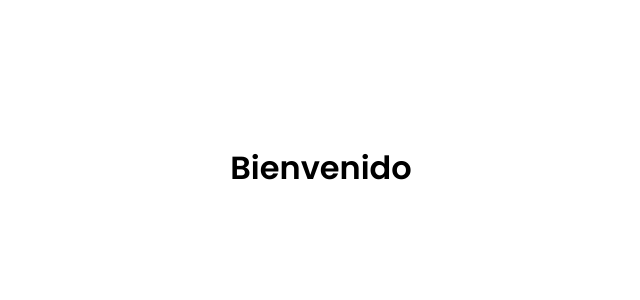
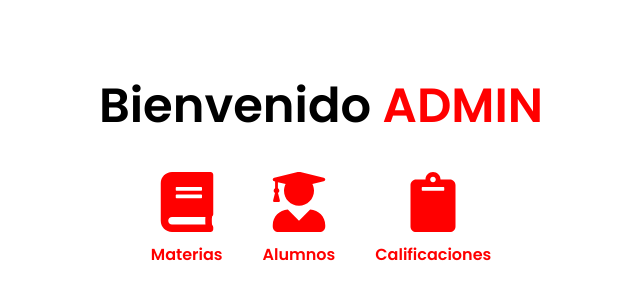
Before and after one commit to id-Romero/red, a React (Vite) app: page /welcome in a window 1280 px wide. Shown: the part 232-532 px from the top of the page, without its empty margins (319-959 px from the left). Built offline with nearby package versions, Linux system fonts and the light colour scheme.

Commit message:
Welcome Screen
Se realizo el diseño y funcionamiento de la pantalla de bienvenuda

```diff
--- a/package.json
+++ b/package.json
@@ -10,11 +10,11 @@
     "preview": "vite preview"
   },
   "dependencies": {
+    "prop-types": "^15.8.1",
     "react": "^18.3.1",
     "react-dom": "^18.3.1",
-    "prop-types": "^15.8.1",
-    "react-router-dom": "^6.22.1",
-    "react-icons": "^5.0.1"
+    "react-icons": "^5.4.0",
+    "react-router-dom": "^6.22.1"
   },
   "devDependencies": {
     "@eslint/js": "^9.9.1",
--- a/src/App.jsx
+++ b/src/App.jsx
@@ -10,6 +10,9 @@ function App() {
         <Routes>
           <Route path="/" element={<Login />} />
           <Route path="/welcome" element={<Welcome />} />
+          <Route path='/materias' element={<h1>Materias</h1>} />
+          <Route path='/alumnos' element={<h1>Alumnos</h1>} />
+          <Route path='/calificaciones' element={<h1>Calificaciones</h1>} />
         </Routes>
       </div>
     </Router>
--- /dev/null
+++ b/src/components/Welcome/Welcome.css
@@ -0,0 +1,53 @@
+/* Centrar todo vertical y horizontalmente */
+.welcome-container {
+    display: flex;
+    flex-direction: column;
+    justify-content: center;
+    align-items: center;
+    background-color: #ffffff;
+    height: 100vh;
+    text-align: center;
+  }
+
+  /* Estilo del título */
+  .welcome-container h1 {
+    font-size: 48px;
+    margin-bottom: 30px;
+  }
+
+  .admin-text {
+    color: red;
+  }
+
+  /* Contenedor de los íconos */
+  .logos-container {
+    display: flex;
+    justify-content: center;
+    gap: 40px;
+  }
+
+  .logo-item {
+    display: flex;
+    flex-direction: column;
+    justify-content: center;
+    align-items: center;
+    cursor: pointer;
+    transition: transform 0.2s ease, box-shadow 0.2s ease;
+  }
+
+  .logo-item:hover {
+    transform: translateY(-5px); /* Mueve hacia arriba al hover */
+    box-shadow: 0 4px 10px rgba(0, 0, 0, 0.2); /* Le da un efecto perro */
+  }
+
+  .logo-icon {
+    font-size: 60px;
+    color: red;
+    margin-bottom: 10px;
+  }
+
+  .logo-item p {
+    color: red;
+    font-weight: bold;
+    font-size: 16px;
+  }
--- a/src/components/Welcome/Welcome.jsx
+++ b/src/components/Welcome/Welcome.jsx
@@ -1,12 +1,42 @@
+import './Welcome.css';
+import { FaBook, FaUserGraduate, FaClipboard } from 'react-icons/fa';
+import { useNavigate } from 'react-router-dom';
+
 function Welcome() {
+  const navigate = useNavigate();
+
+  const handleLogoClick = (path) => {
+    navigate(path);
+  };
+
   return (
-    <div style={{
-      display: 'flex',
-      justifyContent: 'center',
-      alignItems: 'center',
-      height: '100vh'
-    }}>
-      <h1>Bienvenido</h1>
+    <div className="welcome-container">
+      <h1>
+        <strong>Bienvenido</strong> <span className="admin-text">ADMIN</span>
+      </h1>
+      <div className="logos-container">
+        <div
+          className="logo-item"
+          onClick={() => handleLogoClick('/materias')}
+        >
+          <FaBook className="logo-icon" />
+          <p>Materias</p>
+        </div>
+        <div
+          className="logo-item"
+          onClick={() => handleLogoClick('/alumnos')}
+        >
+          <FaUserGraduate className="logo-icon" />
+          <p>Alumnos</p>
+        </div>
+        <div
+          className="logo-item"
+          onClick={() => handleLogoClick('/calificaciones')}
+        >
+          <FaClipboard className="logo-icon" />
+          <p>Calificaciones</p>
+        </div>
+      </div>
     </div>
   );
 }
```
Also changed, not shown: 1 other file (tests, documents, lock files or other folders).
